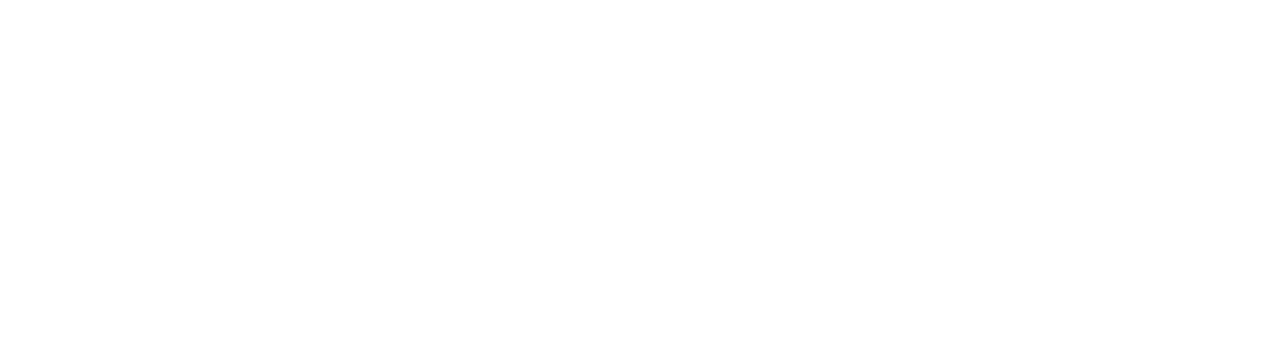
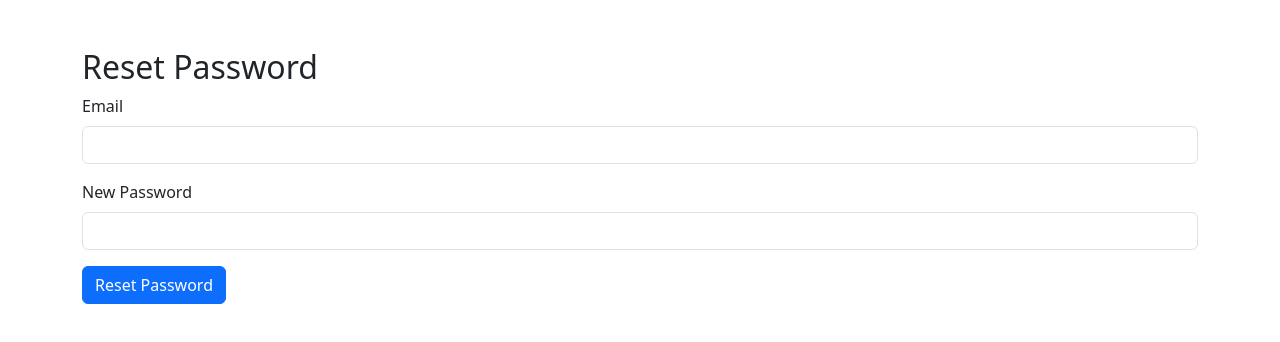
Before and after one commit to MADHUSHANKARI/Final_Project, a React (Create React App) app: page /ForgotPassword in a window 1280 px wide. Before the commit this address had no page. Shown: the top 342 px of the page. Built offline with nearby package versions, Linux system fonts and the light colour scheme.

Commit message:
forgetpassword.js

```diff
--- a/src/App.js
+++ b/src/App.js
@@ -5,6 +5,7 @@
 import SignUp from './components/SignUp';
 import About from './components/About';
 import Login from './components/Login';
+import ForgotPassword from './components/ForgotPassword';
 
 function App() {
   const [isLoggedIn, setIsLoggedIn] = useState(false);
@@ -17,7 +18,9 @@
           <Route path="/" element={<Home />} />
           <Route path="/signup" element={<SignUp />} />
           <Route path="/about" element={<About />} />
-          <Route path="/login" element={<Login setIsLoggedIn={setIsLoggedIn} />} />
+          <Route path="/login" element={<Login  />} />
+          <Route path="/ForgotPassword" element={<ForgotPassword/>} />
+
         </Routes>
       </div>
     </Router>
--- /dev/null
+++ b/src/components/ForgotPassword.js
@@ -0,0 +1,69 @@
+// ForgotPassword.js
+
+import React from 'react';
+import { Formik, Form, Field, ErrorMessage } from 'formik';
+import * as Yup from 'yup';
+import axios from 'axios';
+
+const ForgotPassword = () => {
+  const ForgotPasswordSchema = Yup.object().shape({
+    email: Yup.string().email('Invalid email').required('Email is required'),
+    newPassword: Yup.string()
+      .min(8, 'Password must be at least 8 characters')
+      .matches(
+        /^(?=.*[a-z])(?=.*[A-Z])(?=.*\d).{8,}$/,
+        'Password must contain at least one uppercase letter, one lowercase letter, and one digit'
+      )
+      .required('New password is required'),
+  });
+
+  return (
+    <div className="container mt-5">
+      <h2>Reset Password</h2>
+      <Formik
+        initialValues={{
+          email: '',
+          newPassword: '',
+        }}
+        validationSchema={ForgotPasswordSchema}
+        onSubmit={async (values, { resetForm }) => {
+          try {
+            const response = await axios.post('http://localhost:5001/v1/resetPassword', values);
+            console.log(response.data);
+            // handle success, show a success message to the user
+            resetForm();
+          } catch (error) {
+            console.error(error);
+            // handle error, show an error message to the user
+          }
+        }}
+      >
+        {({ errors, touched }) => (
+          <Form>
+            <div className="mb-3">
+              <label htmlFor="email" className="form-label">Email</label>
+              <Field
+                name="email"
+                type="email"
+                className={`form-control ${errors.email && touched.email ? 'is-invalid' : ''}`}
+              />
+              <ErrorMessage name="email" component="div" className="invalid-feedback" />
+            </div>
+            <div className="mb-3">
+              <label htmlFor="newPassword" className="form-label">New Password</label>
+              <Field
+                name="newPassword"
+                type="password"
+                className={`form-control ${errors.newPassword && touched.newPassword ? 'is-invalid' : ''}`}
+              />
+              <ErrorMessage name="newPassword" component="div" className="invalid-feedback" />
+            </div>
+            <button type="submit" className="btn btn-primary">Reset Password</button>
+          </Form>
+        )}
+      </Formik>
+    </div>
+  );
+};
+
+export default ForgotPassword;
--- a/src/components/Login.js
+++ b/src/components/Login.js
@@ -37,7 +37,7 @@
         validationSchema={LoginSchema}
         onSubmit={async (values, { resetForm }) => {
           try {
-            const response = await axios.post('http://localhost:5000/v1/login', values);
+            const response = await axios.post('http://localhost:5001/v1/login', values);
             console.log(response.data);
             toast.success('Login successful', { autoClose: 3000 });
             localStorage.setItem('valid', response.data);
@@ -76,7 +76,7 @@
                 Login
               </button>
               <div className="forgot-password">
-                <a href="#">Forgot password?</a>
+                <a href="ForgotPassword">Forgot password?</a>
               </div>
               <Link to="/Signup" state={{}}>
                 <button className="create-account-button">Create new account</button>
--- a/src/components/SignUp.js
+++ b/src/components/SignUp.js
@@ -59,7 +59,7 @@
             validationSchema={SignupSchema}
             onSubmit={async (values) => {
               axios
-                .post('http://localhost:5000/v1/register', values)
+                .post('http://localhost:5001/v1/register', values)
                 .then((res) => {
                   if (res && res.data) {
                     console.log(res.data);
```
